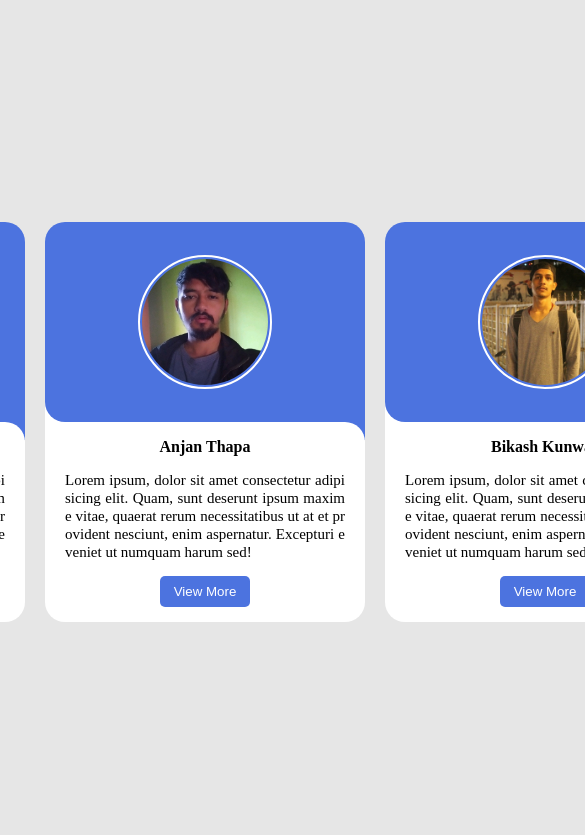
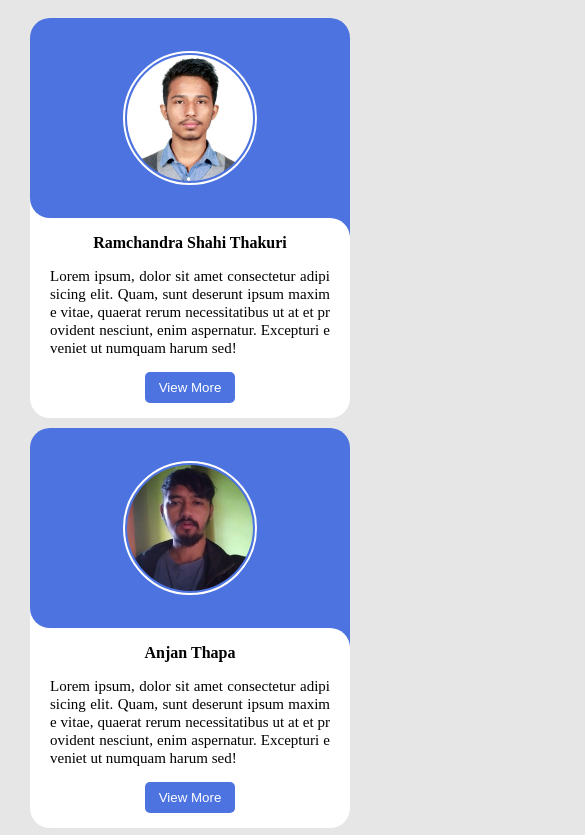
Before and after one commit to rcthakuri/card-slider-swiperjs, a website: page src/card/index.html in a window 390 px wide. Shown: the top 835 px of the page, 585 px wide, since content can reach past the window. Drawn offline with Linux system fonts and the light colour scheme.

Commit message:
Applied `height` and `flex-wrap` to make responsive
-- `body` height set to `100vh` and `card-container` to `100%`
-- `card-container` used `flex-wrap` and other property to make flex item responsive and centre to viewport

```diff
--- a/src/card/card.css
+++ b/src/card/card.css
@@ -3,21 +3,22 @@
 }
 
 body {
+  height: 100vh;
   background-color: rgba(102, 102, 102, 0.159);
 }
 
 .card-container {
-  top: 50%;
-  left: 50%;
+  height: 100%;
   display: flex;
-  position: absolute;
-  transform: translate(-50%, -50%);
+  flex-wrap: wrap;
+  align-items: center;
+  justify-content: center;
 }
 
 .card {
   width: 320px;
   height: 400px;
-  margin-left: 20px;
+  margin: 10px 10px 0 0;
   border-radius: 2px;
   position: relative;
 }
```
